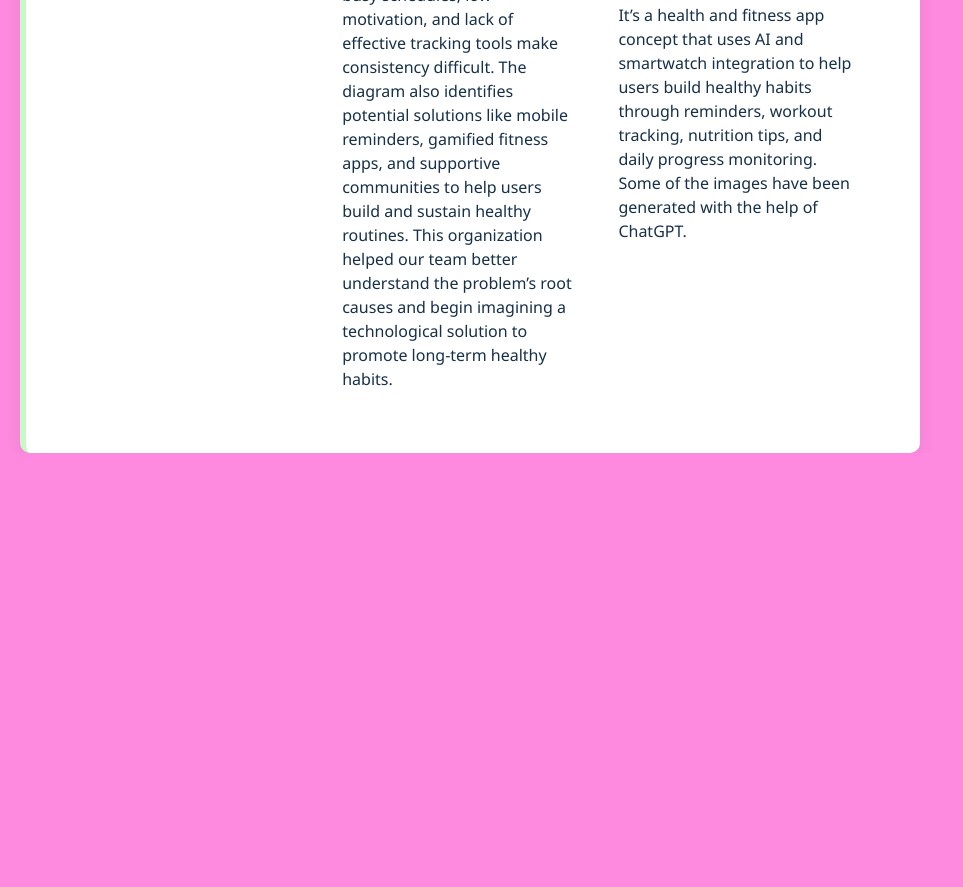
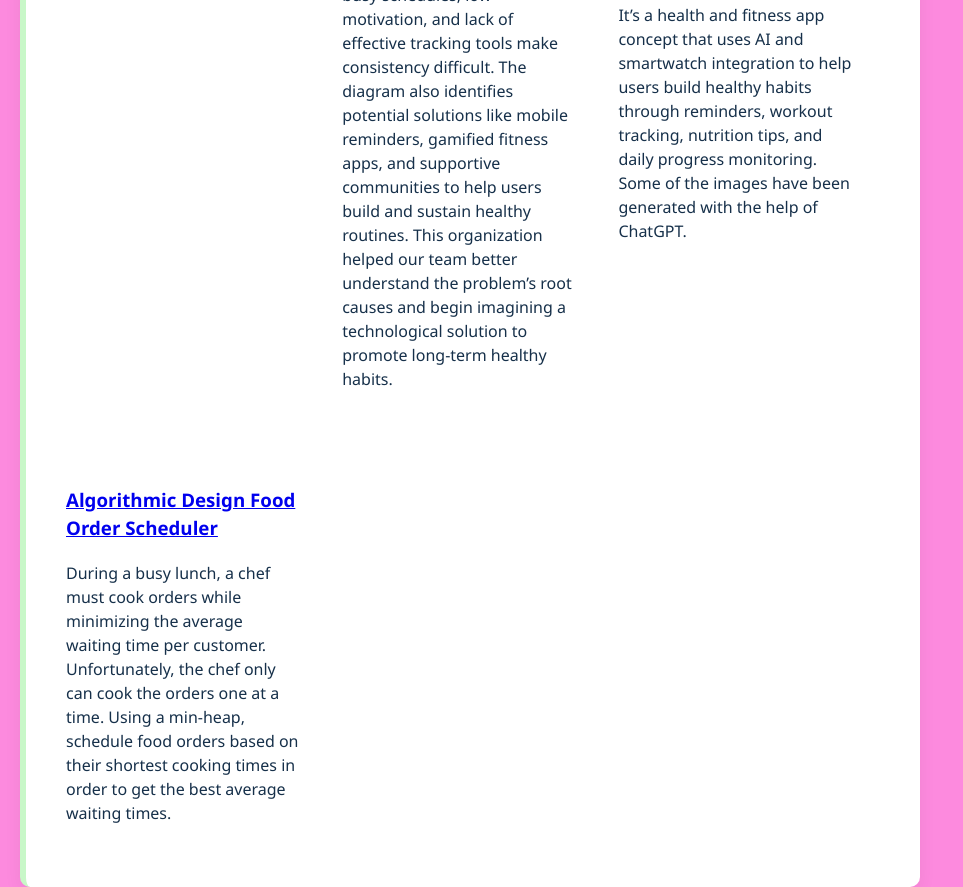
Before and after one commit to spernst19/spernst19.github.io, a plain HTML site: page index.html in a window 1280 px wide. Shown: the part 924-1811 px from the top of the page, without its empty margins (0-963 px from the left). Before the commit the page ends 1377 px from the top, so only its background shows below. Drawn offline with Linux system fonts and the light colour scheme.

Commit message:
portfolio 5 assignment

```diff
--- a/index.html
+++ b/index.html
@@ -55,7 +55,16 @@ These clusters highlight how busy schedules, low motivation, and lack of effecti
 It’s a health and fitness app concept that uses AI and smartwatch integration to help users build healthy habits through reminders, workout tracking, nutrition tips, and daily progress monitoring. Some of the images have been generated with the help of ChatGPT.
 </p>
 </section>
+
+<section class="project">
+<a href="https://github.com/spernst19/food_order_scheduler">
+<h3>Algorithmic Design Food Order Scheduler</h3>
+</a>
+<p>During a busy lunch, a chef must cook orders while minimizing the average waiting time per customer. Unfortunately, the chef only can cook the orders one at a time. Using a min-heap, schedule food orders based on their shortest cooking times in order to get the best average waiting times.</p>
+</section>
+
 </div>
+
 
 </body>
 </html>
```
